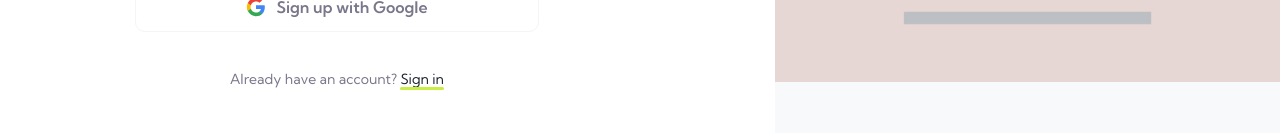
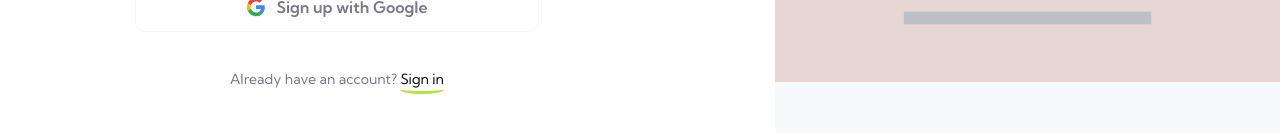
Before and after one commit to ilaydaozdemir/maglo, a React (Create React App) app: page / in a window 1280 px wide. Shown: the part 655-788 px from the top of the page. Built offline with nearby package versions, Linux system fonts and the light colour scheme.

Commit message:
update for design

```diff
--- a/src/pages/SignIn/SignIn.module.css
+++ b/src/pages/SignIn/SignIn.module.css
@@ -59,7 +59,7 @@
 }
 
 .signInText {
-  font-family: 'Kumbh Sans', sans-serif;
+  font-family: "Kumbh Sans", sans-serif;
   font-weight: 400;
   font-style: normal;
   font-size: 14px;
@@ -74,29 +74,30 @@
 }
 
 .signInSpan {
-  font-family: 'Kumbh Sans', sans-serif;
+  font-family: "Kumbh Sans", sans-serif;
   font-weight: 500;
   font-style: normal;
   font-size: 14px;
   line-height: 100%;
-  color: var(--color-text-primary);
+  color: #000;
   position: relative;
   cursor: pointer;
 }
 
 .signInSpan::after {
-  content: '';
+  content: "";
   position: absolute;
-  bottom: -2px;
   left: 0;
+  bottom: -6px;
   width: 100%;
-  height: 3px;
-  background-color: var(--color-accent);
-  border-radius: 2px;
+  height: 6px;
+  background: none;
+  border-bottom: 3px solid #b5e33d;
+  border-radius: 50%;
 }
 
 .title {
-  font-family: 'Kumbh Sans', sans-serif;
+  font-family: "Kumbh Sans", sans-serif;
   font-weight: 600;
   font-style: normal;
   font-size: 30px;
@@ -107,7 +108,7 @@
 }
 
 .subtitle {
-  font-family: 'Kumbh Sans', sans-serif;
+  font-family: "Kumbh Sans", sans-serif;
   font-weight: 400;
   font-style: normal;
   font-size: 16px;
```
